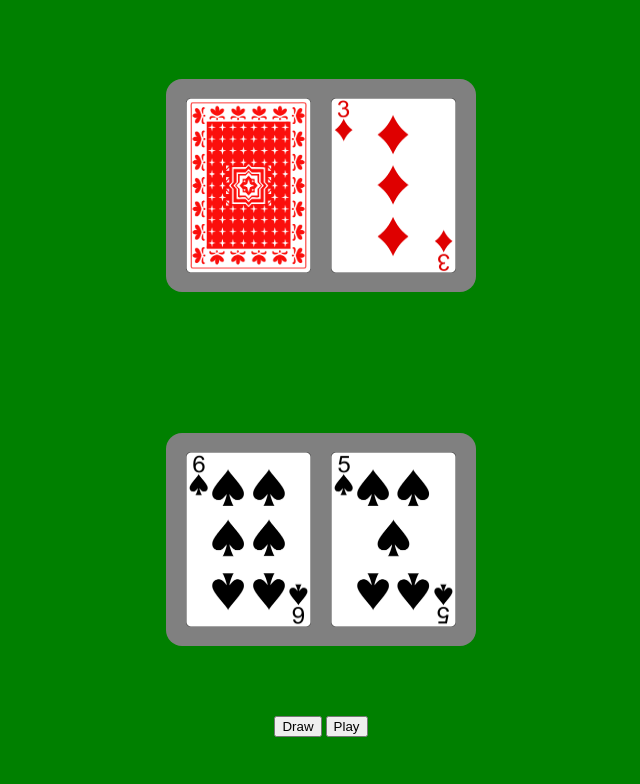
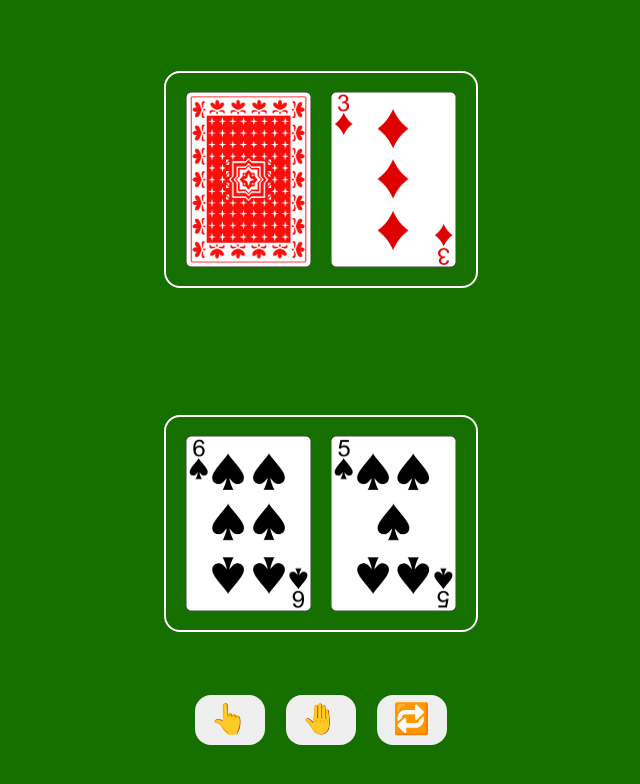
Before and after one commit to adeng45/blackjack, a plain HTML site: page index.html in a window 1280 px wide. Shown: the whole page, without its empty margins (319-959 px from the left). Drawn offline with Linux system fonts and the light colour scheme.

Commit message:
simple working model, needs animation

```diff
--- a/index.html
+++ b/index.html
@@ -23,8 +23,9 @@
         </div>
 
         <div class="buttons">
-            <button id="draw">Draw</button>
-            <button id="play">Play</button>
+            <button id="draw">&#128070;</button>
+            <button id="play">&#129306;</button>
+            <button id="reset">&#128257;</button>
         </div>
 
     </body>
--- a/resources/blackjack.css
+++ b/resources/blackjack.css
@@ -1,12 +1,11 @@
 html {
     height: 100%;
-    overflow: hidden;
+    background-color: rgb(22, 112, 0);
 }
 
 body {
     text-align: center;
-    background-color: green;
-    height: 100%;
+    min-height: 100%;
 }
 
 #house-cards img, #self-cards img {
@@ -18,9 +17,7 @@ body {
 
 #house-cards, #self-cards {
     padding: 19px 10px 15px 10px;
-    background-color: gray;
-    border-color: white;
-    border-width: 50px;
+    border: solid white 2px;
     border-radius: 16px;
 }
 
@@ -37,6 +34,24 @@ body {
     margin-right: auto;
 }
 
-/* .buttons {
-    margin-top: 70px;
-} */
+.buttons {
+    width: 20%;
+    margin: 0 auto;
+    display: flex;
+    justify-content: space-between;
+}
+
+.buttons button {
+    height: 50px;
+    width: 70px;
+    border-radius: 16px;
+    border: none;
+    padding-right: 8px;
+    padding-bottom: 3px;
+    font-size: 30px;
+}
+
+.buttons button:hover {
+    cursor: pointer;
+
+}
--- a/resources/blackjack.js
+++ b/resources/blackjack.js
@@ -10,6 +10,7 @@ window.onload = function() {
 
     document.getElementById("draw").addEventListener("click", draw);
     document.getElementById("play").addEventListener("click", play);
+    document.getElementById("reset").addEventListener("click", newGame);
 
 }
 
@@ -89,7 +90,7 @@ function evalHand(hand, isMax, isBest) {
 
     for (let i = 0; i < hand.length; i++) {
 
-        let value = hand[i][0];
+        let value = hand[i].split('_')[0];
         if (isNaN(value)) {
             if (value == 'A') {
                 if (isMax || isBest) {
@@ -184,6 +185,9 @@ function draw() {
     addCard(playerHand);
     renderHands(true);
 
+    console.log(evalHand(playerHand, false, false));
+    console.log(isBust());
+
     if (isBust()) {
         endGame();
     }
```
